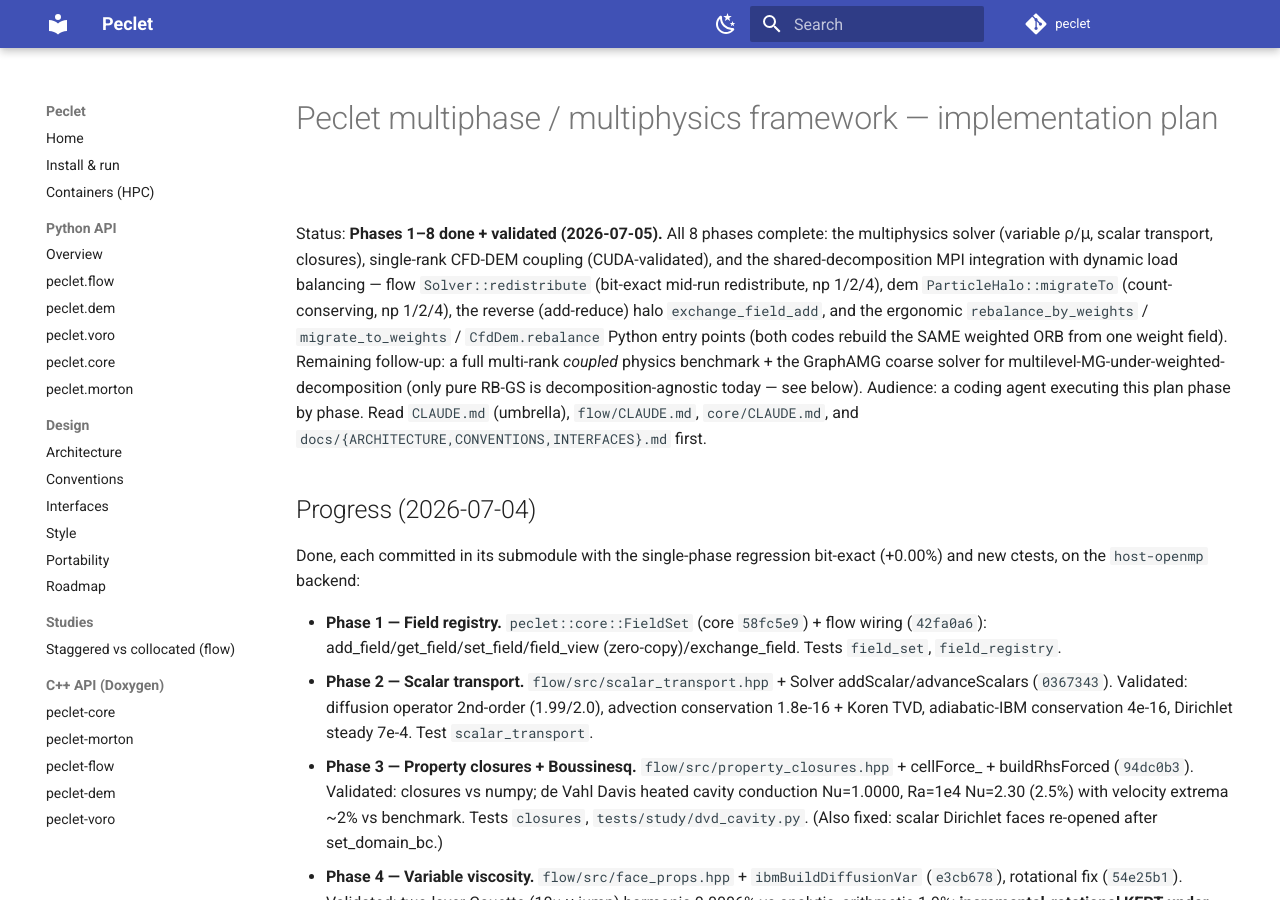
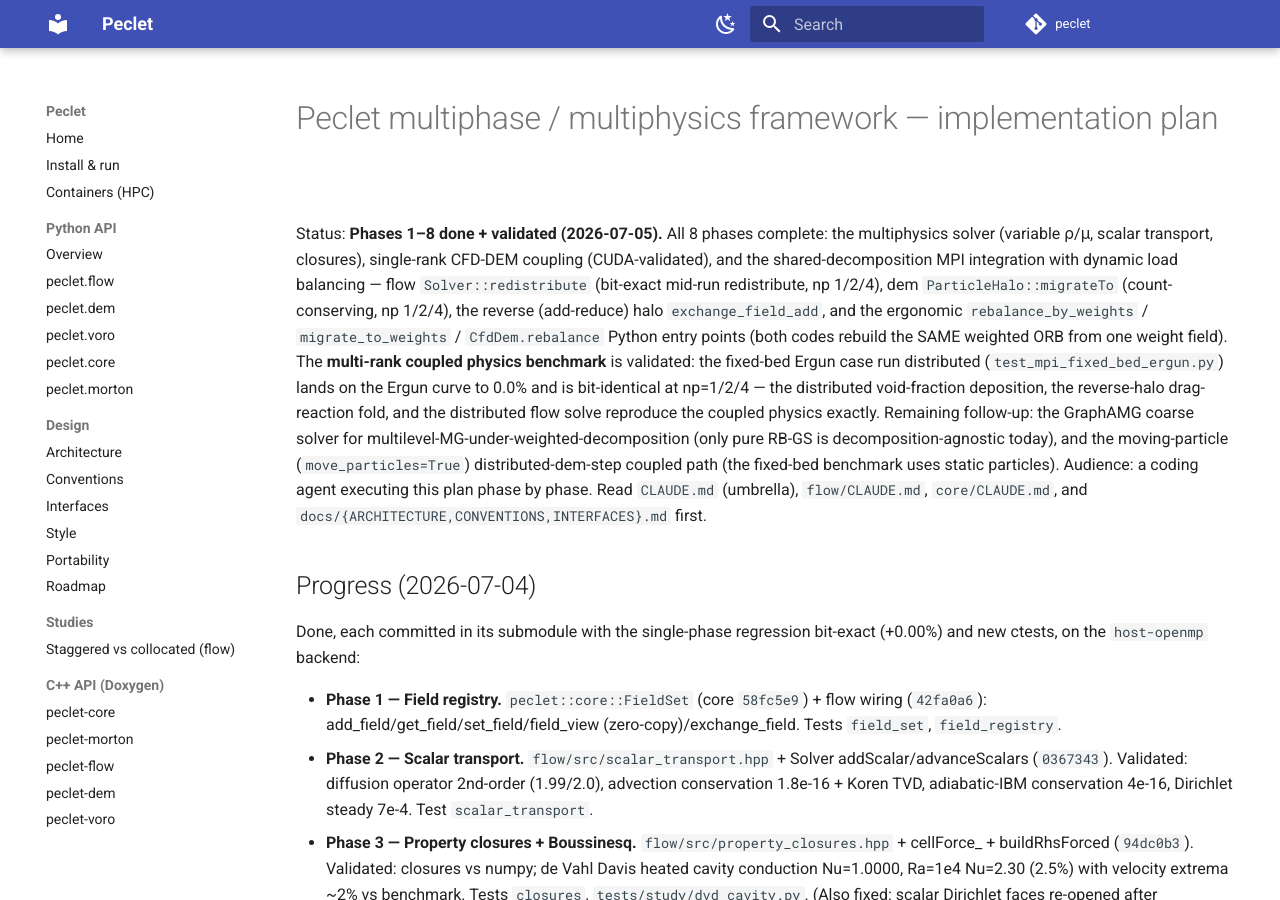
Before and after one commit to computational-chemical-engineering/peclet, an MkDocs documentation site: the page built from docs/MULTIPHYSICS_PLAN.md, in a window 1280 px wide and 900 px high. Built offline with MkDocs 1.6.1 and Material for MkDocs 9.7.7, drawn with Linux system fonts in a browser that asks for light colours; comment, search, counter and statistics services are not loaded.

Commit message:
feat: multi-rank coupled CFD-DEM benchmark — distributed Ergun bit-identical np 1/2/4
Bump flow + coupling pointers for the completed multi-rank coupled physics
benchmark (the last Phase 7 follow-up):

- flow: global_resolution + block_origin bindings (local block dims + the
  deposit-origin shift for the distributed coupling).
- coupling: CfdDem couples each rank's local block -- deposits into
  registered flow fields, folds cross-rank + periodic ghost deposits via the
  reverse halo (exchange_field_add) -- and test_mpi_fixed_bed_ergun.py: the
  fixed-bed Ergun benchmark distributed, on the Ergun curve to 0.0% and
  BIT-IDENTICAL at np 1/2/4.

```diff
--- a/docs/MULTIPHYSICS_PLAN.md
+++ b/docs/MULTIPHYSICS_PLAN.md
@@ -6,9 +6,13 @@ and the shared-decomposition MPI integration with dynamic load balancing — flo
 (bit-exact mid-run redistribute, np 1/2/4), dem `ParticleHalo::migrateTo` (count-conserving, np 1/2/4),
 the reverse (add-reduce) halo `exchange_field_add`, and the ergonomic `rebalance_by_weights` /
 `migrate_to_weights` / `CfdDem.rebalance` Python entry points (both codes rebuild the SAME weighted ORB
-from one weight field). Remaining follow-up: a full multi-rank *coupled* physics benchmark + the
+from one weight field). The **multi-rank coupled physics benchmark** is validated: the fixed-bed Ergun
+case run distributed (`test_mpi_fixed_bed_ergun.py`) lands on the Ergun curve to 0.0% and is
+bit-identical at np=1/2/4 — the distributed void-fraction deposition, the reverse-halo drag-reaction
+fold, and the distributed flow solve reproduce the coupled physics exactly. Remaining follow-up: the
 GraphAMG coarse solver for multilevel-MG-under-weighted-decomposition (only pure RB-GS is
-decomposition-agnostic today — see below).
+decomposition-agnostic today), and the moving-particle (`move_particles=True`) distributed-dem-step
+coupled path (the fixed-bed benchmark uses static particles).
 Audience: a coding agent executing this plan phase by phase. Read `CLAUDE.md` (umbrella),
 `flow/CLAUDE.md`, `core/CLAUDE.md`, and `docs/{ARCHITECTURE,CONVENTIONS,INTERFACES}.md` first.
 
```
